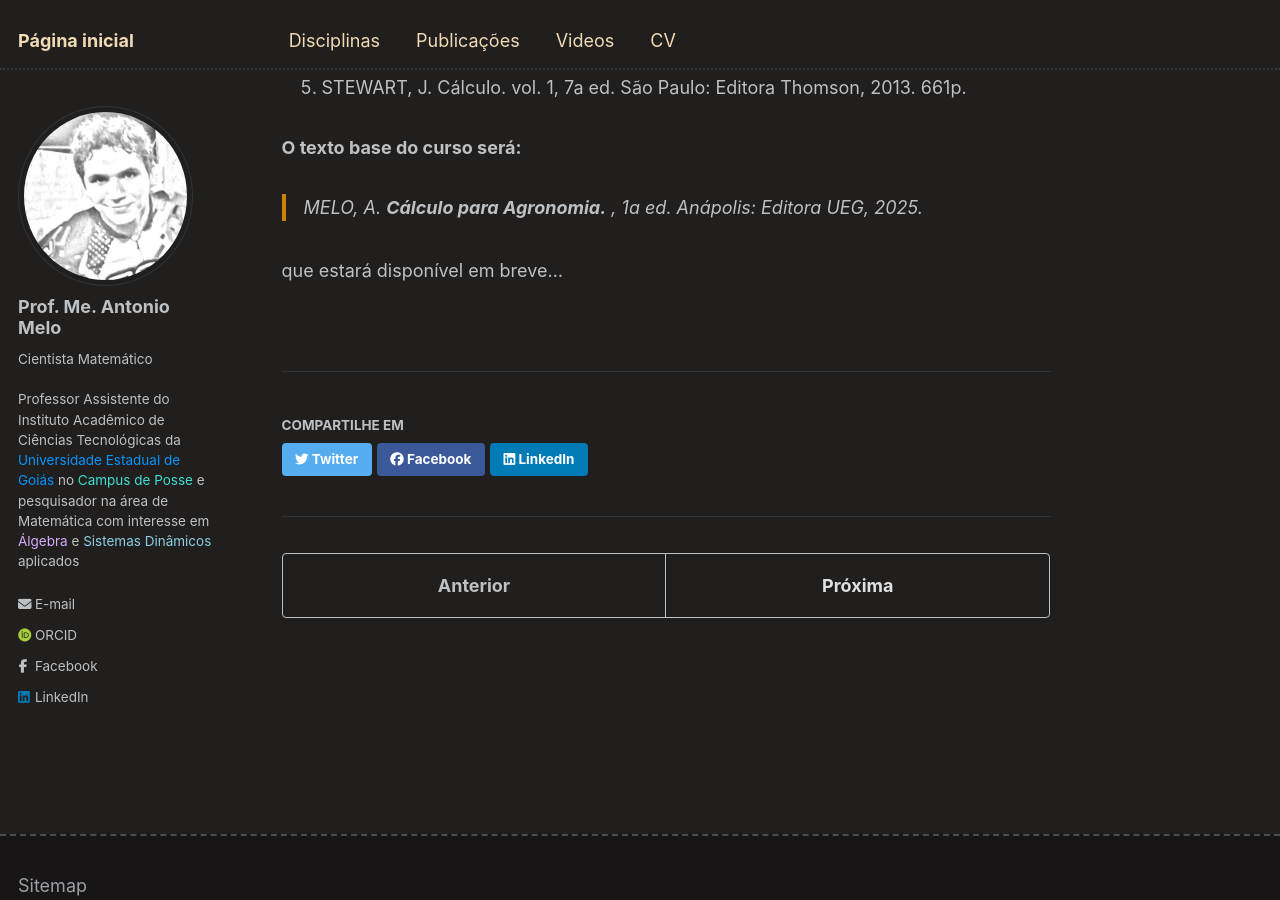
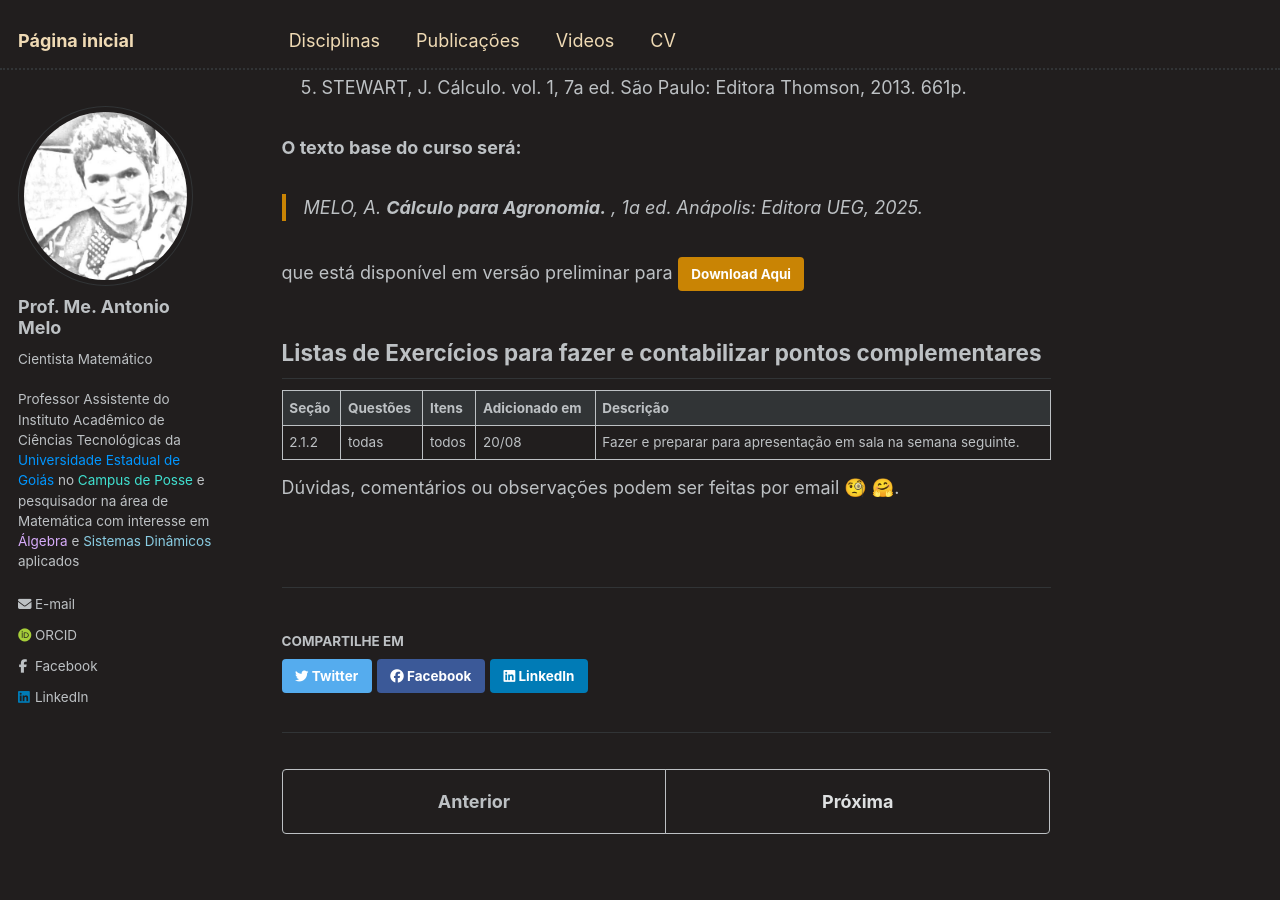
Before and after one commit to antmelo/antmelo.github.io, a Jekyll site: the page built from _teaching/2025-2-calculo.md, in a window 1280 px wide and 900 px high, scrolled down 861 px. Built offline with Jekyll 4.4.1, drawn with Linux system fonts in a browser that asks for light colours; some web fonts are replaced.

Commit message:
Update 2025-2-calculo.md

```diff
--- a/_teaching/2025-2-calculo.md
+++ b/_teaching/2025-2-calculo.md
@@ -31,4 +31,14 @@ Limites. Continuidade. Derivadas. Aplicação da Derivada. Máximos e Mínimos.
 
    > MELO, A. **Cálculo para Agronomia.** , 1a ed. Anápolis: Editora UEG, 2025.
 
-que estará disponível em breve...
+que está disponível em versão preliminar para [Download Aqui](https://antmelo.github.io/files/capC.pdf){: .btn}
+
+
+## Listas de Exercícios para fazer e contabilizar pontos complementares
+
+| Seção  | Questões  | Itens | Adicionado em   |              Descrição                                  |
+| -----  | -----     | ------ | -------------  | ------------------------------------------------------- |
+| 2.1.2  |  todas | todos  | 20/08   | Fazer e preparar para apresentação em sala na semana seguinte.   |
+
+
+   Dúvidas, comentários ou observações podem ser feitas por email &#129488; &#129303;.
```
